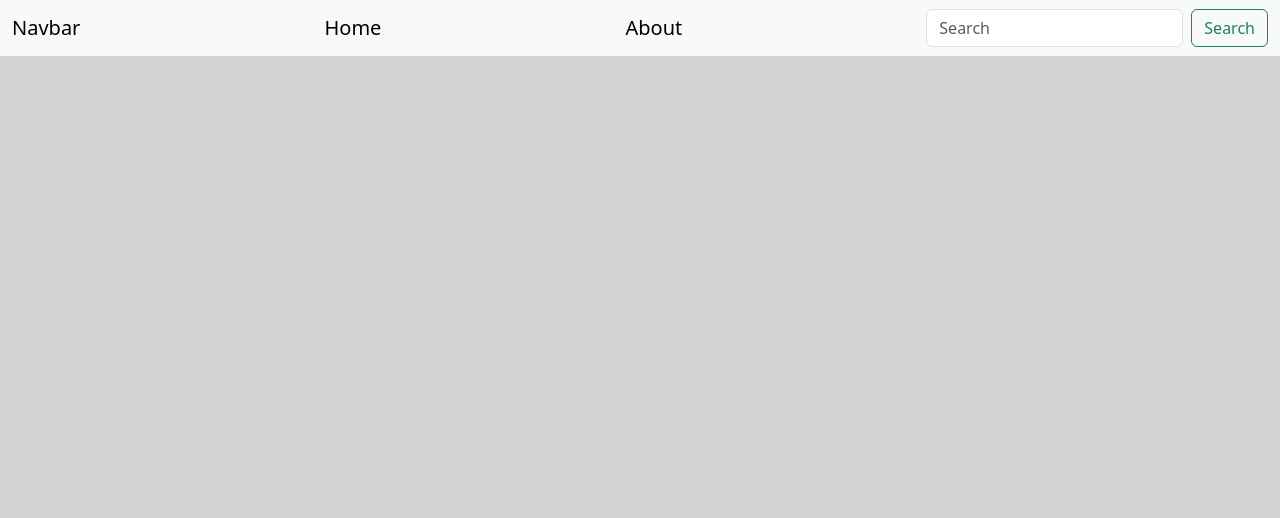
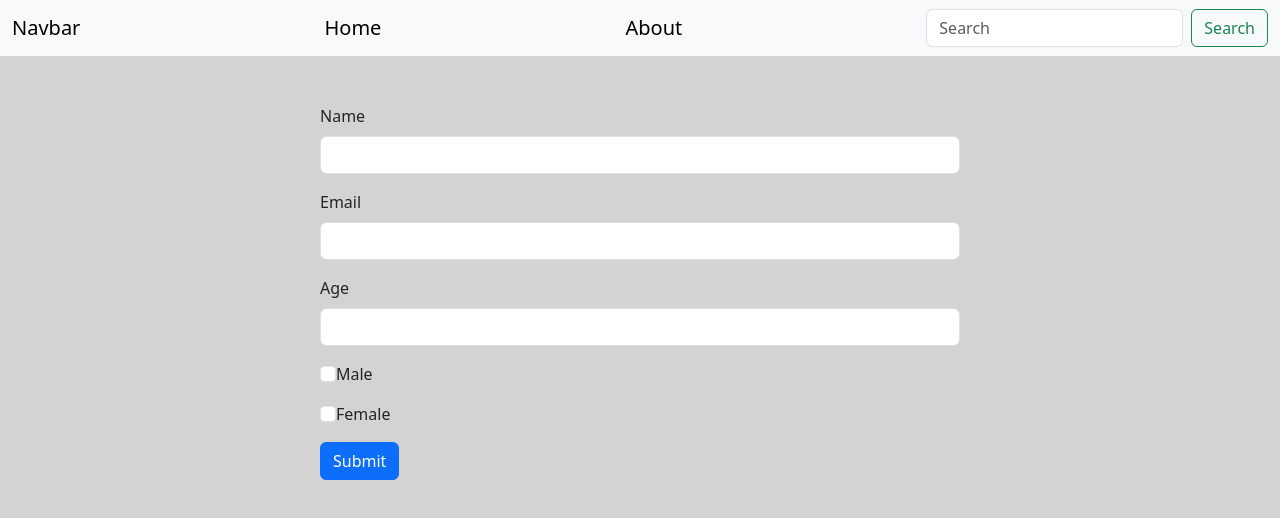
Before and after one commit to CoolShivas/0007--React_Redux_CRUD, a React (Vite) app in the folder redux_crud/: page / in a window 1280 px wide. Shown: the top 518 px of the page. Built offline with nearby package versions, Linux system fonts and the light colour scheme.

Commit message:
Ui of Create Form made with the help of bootstrap.

```diff
--- a/redux_crud/src/App.jsx
+++ b/redux_crud/src/App.jsx
@@ -1,9 +1,11 @@
+import Create from "./components/Create";
 import Navbar from "./components/Navbar";
 
 const App = () => {
   return (
     <>
       <Navbar></Navbar>
+      <Create></Create>
     </>
   )
 }
--- /dev/null
+++ b/redux_crud/src/components/Create.jsx
@@ -0,0 +1,36 @@
+const Create = () => {
+    return (
+        <>
+            <form className="w-50 mx-auto my-5">
+                <div className="mb-3">
+
+                    <label for="exampleInputEmail1" className="form-label"> Name </label>
+                    <input type="email" className="form-control" id="exampleInputEmail1" aria-describedby="emailHelp" />
+
+                </div>
+
+                <div className="mb-3">
+                    <label for="exampleInputPassword1" className="form-label"> Email </label>
+                    <input type="email" className="form-control" id="exampleInputPassword1" />
+                </div>
+
+                <div className="mb-3">
+                    <label for="exampleInputPassword1" className="form-label"> Age </label>
+                    <input type="number" className="form-control" id="exampleInputPassword1" />
+                </div>
+
+                <div className="mb-3">
+                    <input type="checkbox" className="form-check-input" id="exampleCheck1" />
+                    <label className="form-check-label" for="exampleCheck1"> Male </label>
+                </div>
+                <div className="mb-3">
+                    <input type="checkbox" className="form-check-input" id="exampleCheck1" />
+                    <label className="form-check-label" for="exampleCheck1"> Female </label>
+                </div>
+                <button type="submit" className="btn btn-primary"> Submit </button>
+            </form>
+        </>
+    )
+}
+
+export default Create;
--- a/redux_crud/src/components/Navbar.jsx
+++ b/redux_crud/src/components/Navbar.jsx
@@ -2,18 +2,18 @@ const Navbar = () => {
     return (
         <>
 
-            <nav class="navbar bg-body-tertiary">
-                <div class="container-fluid">
-                    <a class="navbar-brand">Navbar</a>
+            <nav className="navbar bg-body-tertiary">
+                <div className="container-fluid">
+                    <a className="navbar-brand">Navbar</a>
 
-                    <a class="navbar-brand">Home</a>
-                    <a class="navbar-brand">About</a>
+                    <a className="navbar-brand">Home</a>
+                    <a className="navbar-brand">About</a>
 
-                    <form class="d-flex" role="search">
+                    <form className="d-flex" role="search">
 
-                        <input class="form-control me-2" type="search" placeholder="Search" aria-label="Search" />
+                        <input className="form-control me-2" type="search" placeholder="Search" aria-label="Search" />
 
-                        <button class="btn btn-outline-success" type="submit">Search</button>
+                        <button className="btn btn-outline-success" type="submit">Search</button>
 
                     </form>
                 </div>
```
